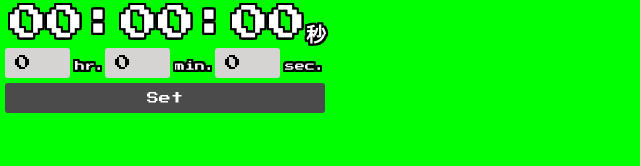
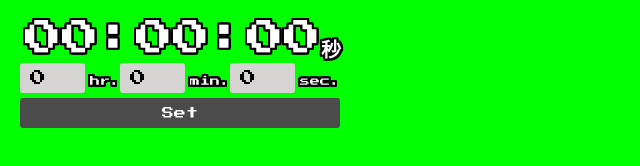
Before and after one commit to rascasse-monaco/countdownOBS, a plain HTML site: page index.html in a window 1280 px wide. Shown: the whole page, without its empty margins (0-640 px from the left). Drawn offline with Linux system fonts and the light colour scheme.

Commit message:
余白の調整

```diff
--- a/countdown.css
+++ b/countdown.css
@@ -40,7 +40,7 @@
   font-size: 20px;
 }
 #body {
-  margin: 5px;
+  margin: 20px;
 }
 #milsec {
   font-size: 20px;
@@ -77,6 +77,10 @@
   margin-left: 5px;
 }
 
+#time {
+  margin-top: 20px;
+}
+
 #alarmStop {
   background-color:  rgb(224, 136, 20);
   width: 208px;
--- a/index.html
+++ b/index.html
@@ -10,7 +10,9 @@
   </head>
 <body>
     <div id="body">
+      <div id="time">
       <span id="timeArea">00:00:00</span><span id="jpText">秒</span>
+      </div>
       <div id="settingArea">
         <input type="number" class="numBox" id="hour" min="0" max="24" value="0"><span class="numBoxText" >hr.</span><input   type="number" class="numBox" id="min" min="0" max="59" value="0"><span class="numBoxText" >min.</span><input type="number"  class="numBox" id="sec" min="0" max="59" value="0"><span class="numBoxText" >sec.</span>
       </div>
```
